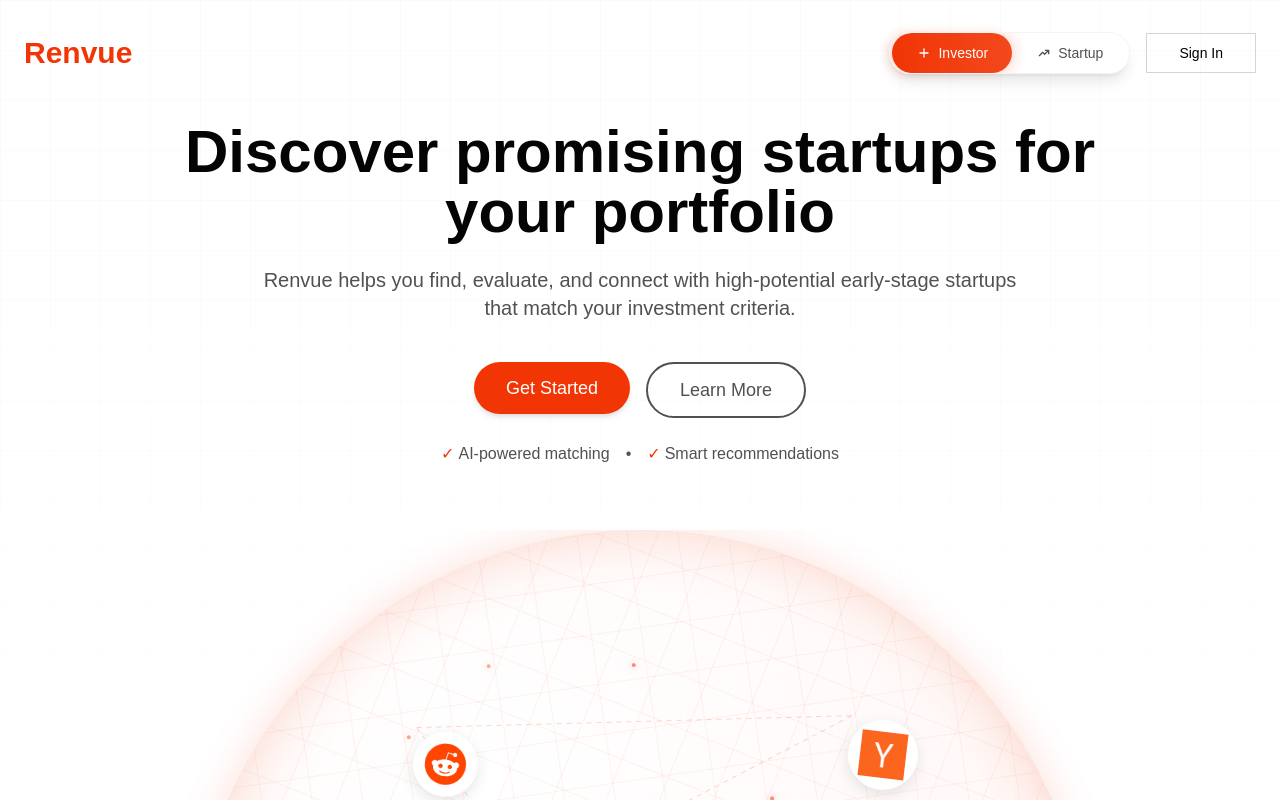
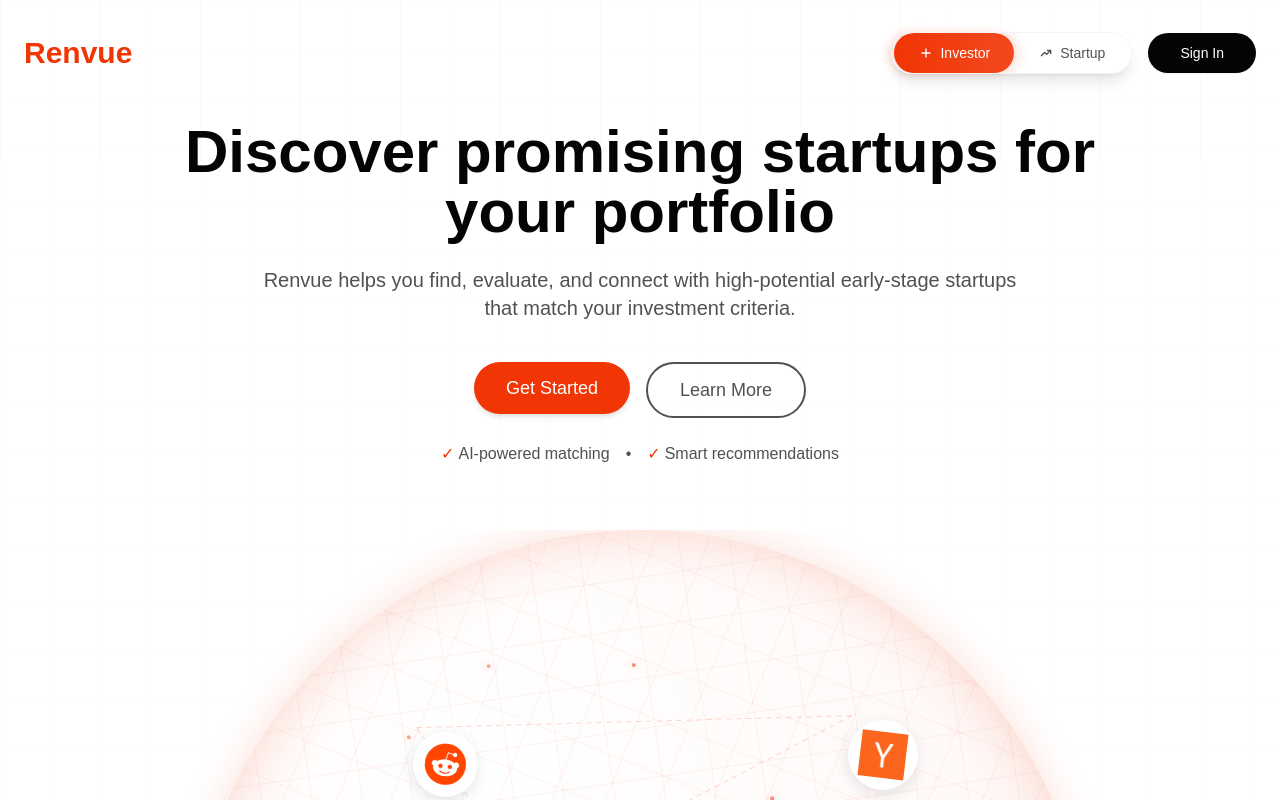
Before and after one commit to aroramrinaal/renvue, a Next.js app: page / in a window 1280 px wide. Shown: the top 800 px of the page. Built offline with nearby package versions, Linux system fonts and the light colour scheme.

Commit message:
Enhance Sign In button styling on homepage by updating background color, adding rounded corners, and improving hover effects for a more modern and visually appealing design.

```diff
--- a/src/app/page.tsx
+++ b/src/app/page.tsx
@@ -92,7 +92,7 @@ export default function Home() {
               </div>
             </div>
             <Link href="/get-started" className="relative z-20">
-              <button className="h-10 px-8 border border-gray-300 text-black hover:bg-gray-50 transition-all font-medium text-sm flex items-center justify-center">
+              <button className="h-10 px-8 bg-investa-dark text-white rounded-full hover:bg-opacity-90 transition-all font-medium text-sm flex items-center justify-center shadow-sm hover:shadow-md transform hover:scale-105">
                 Sign In
               </button>
             </Link>
```
